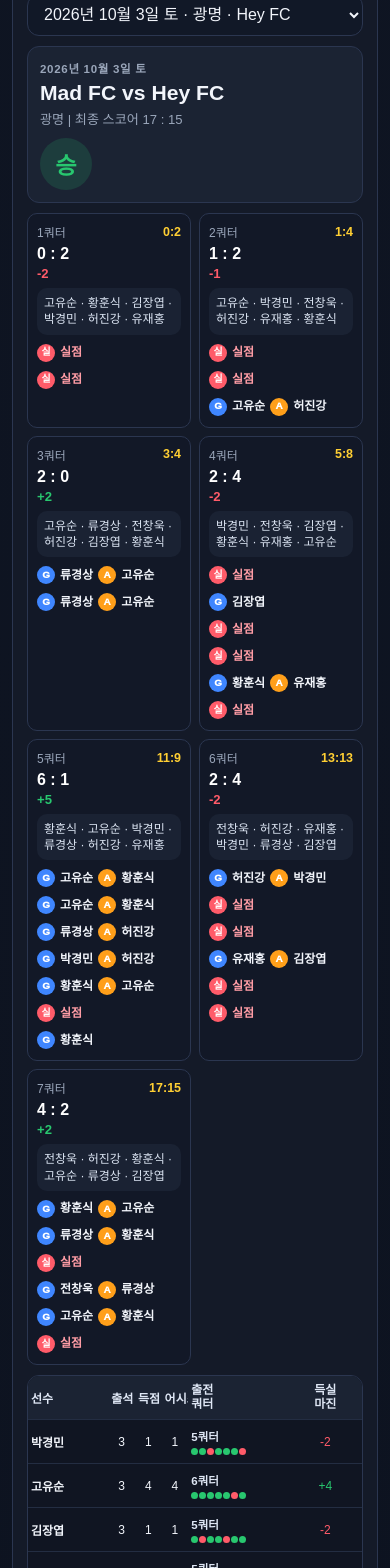
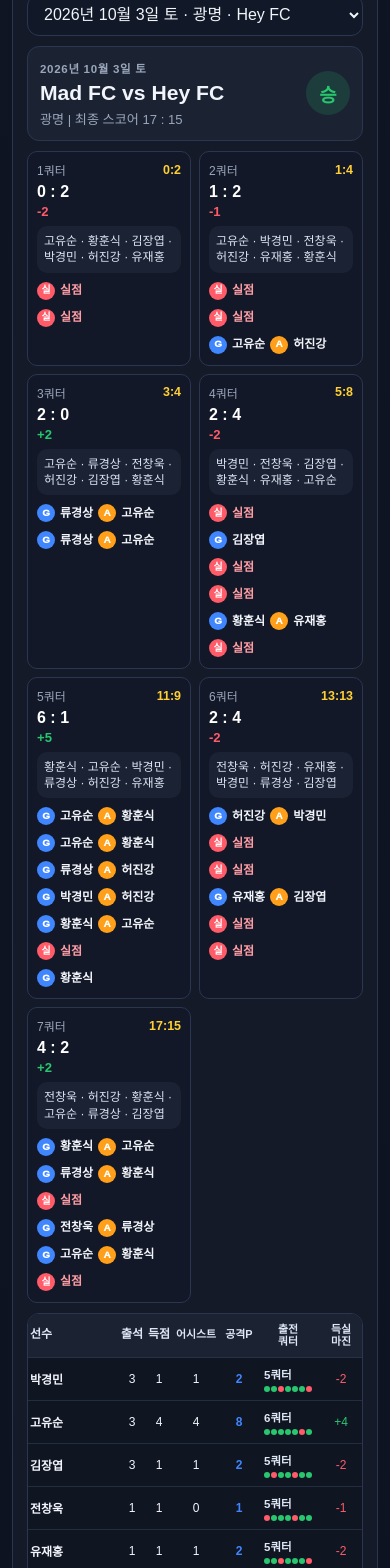
Before and after one commit to kjy7388/madfc, a React (Create React App) app: page / in a window 390 px wide. Shown: the part 1720-3288 px from the top of the page. Built offline with nearby package versions, Linux system fonts and the light colour scheme.

Commit message:
Improve mobile match detail and player stats UI

```diff
--- a/src/App.js
+++ b/src/App.js
@@ -243,7 +243,7 @@ function App() {
               <h2>{data.club} vs {selectedMatch.opponent}</h2>
               <p>{selectedMatch.venue} | 최종 스코어 {selectedMatch.teamScore} : {selectedMatch.opponentScore}</p>
             </div>
-            <strong>{getResult(selectedMatch)}</strong>
+            <strong className={resultClass(getResult(selectedMatch))}>{getResult(selectedMatch)}</strong>
           </div>
 
           <div className="quarter-strip" aria-label="쿼터별 결과">
--- a/src/index.css
+++ b/src/index.css
@@ -1081,13 +1081,23 @@ tbody tr:hover {
   }
 
   .match-header {
+    display: grid;
+    grid-template-columns: minmax(0, 280px) 44px;
+    align-items: center;
+    justify-content: start;
     gap: 10px;
     padding: 12px;
+  }
+
+  .match-header > div {
+    flex: 1 1 auto;
+    min-width: 0;
   }
 
   .match-header h2 {
     margin: 4px 0 6px;
     font-size: 1.32rem;
+    overflow-wrap: anywhere;
   }
 
   .match-header p {
@@ -1096,9 +1106,25 @@ tbody tr:hover {
   }
 
   .match-header strong {
-    width: 52px;
-    height: 52px;
-    font-size: 1.45rem;
+    flex: 0 0 auto;
+    width: 44px;
+    height: 44px;
+    font-size: 1.18rem;
+  }
+
+  .match-header strong.win {
+    background: rgba(40, 199, 111, 0.16);
+    color: var(--green);
+  }
+
+  .match-header strong.draw {
+    background: rgba(139, 149, 167, 0.18);
+    color: #c0c7d2;
+  }
+
+  .match-header strong.loss {
+    background: rgba(255, 91, 105, 0.16);
+    color: var(--red);
   }
 
   .quarter-strip {
@@ -1156,53 +1182,126 @@ tbody tr:hover {
   }
 
   .match-stats-table th:nth-child(2),
-  .match-stats-table td:nth-child(2),
-  .match-stats-table th:nth-child(6),
-  .match-stats-table td:nth-child(6) {
+  .match-stats-table td:nth-child(2) {
     display: none;
+  }
+
+  .match-stats-panel {
+    width: 100%;
+    max-width: calc(100vw - 52px);
+    justify-self: stretch;
+  }
+
+  .match-stats-table,
+  .match-stats-table thead,
+  .match-stats-table tbody {
+    display: block;
+    min-width: 0;
+    width: 100%;
+    max-width: 100%;
+    overflow: hidden;
+  }
+
+  .match-stats-table tr {
+    display: grid;
+    grid-template-columns:
+      88px
+      22px
+      22px
+      42px
+      34px
+      54px
+      42px;
+    align-items: center;
+    box-sizing: border-box;
+    justify-content: space-between;
+    min-width: 0;
+    max-width: 100%;
+    width: 100%;
+  }
+
+  .match-stats-table thead tr {
+    min-height: 44px;
+    overflow: hidden;
+    border-bottom: 1px solid rgba(43, 54, 80, 0.72);
+    background: #1b2333;
+  }
+
+  .match-stats-table tbody tr {
+    border-bottom: 1px solid rgba(43, 54, 80, 0.72);
+  }
+
+  .match-stats-table tbody tr:last-child {
+    border-bottom: 0;
   }
 
   .match-stats-table th:nth-child(1),
   .match-stats-table td:nth-child(1) {
-    width: 24%;
+    width: auto;
   }
 
   .match-stats-table th:nth-child(3),
   .match-stats-table td:nth-child(3) {
-    width: 8%;
+    width: auto;
     text-align: center;
   }
 
   .match-stats-table th:nth-child(4),
   .match-stats-table td:nth-child(4) {
-    width: 8%;
+    width: auto;
     text-align: center;
   }
 
   .match-stats-table th:nth-child(5),
   .match-stats-table td:nth-child(5) {
-    width: 8%;
+    width: auto;
+    text-align: center;
+  }
+
+  .match-stats-table th:nth-child(6),
+  .match-stats-table td:nth-child(6) {
+    width: auto;
     text-align: center;
   }
 
   .match-stats-table th:nth-child(7),
   .match-stats-table td:nth-child(7) {
-    width: 30%;
+    width: auto;
   }
 
   .match-stats-table th:nth-child(8),
   .match-stats-table td:nth-child(8) {
-    width: 22%;
+    width: auto;
     text-align: center;
   }
 
   .match-stats-table th,
   .match-stats-table td {
-    padding: 8px 3px;
+    display: flex;
+    align-items: center;
+    justify-content: center;
+    min-width: 0;
+    height: 100%;
+    padding: 8px 2px;
+    border-bottom: 0;
     font-size: 0.75rem;
   }
 
+  .match-stats-table th {
+    position: static;
+    top: auto;
+    z-index: auto;
+    background: transparent;
+    line-height: 1.15;
+  }
+
+  .match-stats-table th:first-child,
+  .match-stats-table td:first-child {
+    justify-content: flex-start;
+  }
+
   .match-stats-table th:nth-child(3),
+  .match-stats-table th:nth-child(6),
   .match-stats-table th:nth-child(7),
   .match-stats-table th:nth-child(8) {
     font-size: 0;
@@ -1213,17 +1312,29 @@ tbody tr:hover {
     font-size: 0.75rem;
   }
 
+  .match-stats-table th:nth-child(5) {
+    font-size: 0.68rem;
+    line-height: 1.1;
+    white-space: nowrap;
+  }
+
+  .match-stats-table th:nth-child(6)::after {
+    content: "공격P";
+    font-size: 0.68rem;
+    line-height: 1.1;
+   }
+
   .match-stats-table th:nth-child(7)::after {
     content: "출전\a쿼터";
     white-space: pre;
-    font-size: 0.75rem;
+    font-size: 0.68rem;
     line-height: 1.15;
   }
 
   .match-stats-table th:nth-child(8)::after {
     content: "득실\a마진";
     white-space: pre;
-    font-size: 0.75rem;
+    font-size: 0.68rem;
     line-height: 1.15;
   }
 
@@ -1240,12 +1351,12 @@ tbody tr:hover {
   }
 
   .appearance-dots {
-    grid-template-columns: repeat(var(--quarter-count, 8), 7px);
+    grid-template-columns: repeat(var(--quarter-count, 8), 6px);
     gap: 1px;
   }
 
   .appearance-dot {
-    width: 7px;
-    height: 7px;
+    width: 6px;
+    height: 6px;
   }
 }
```
